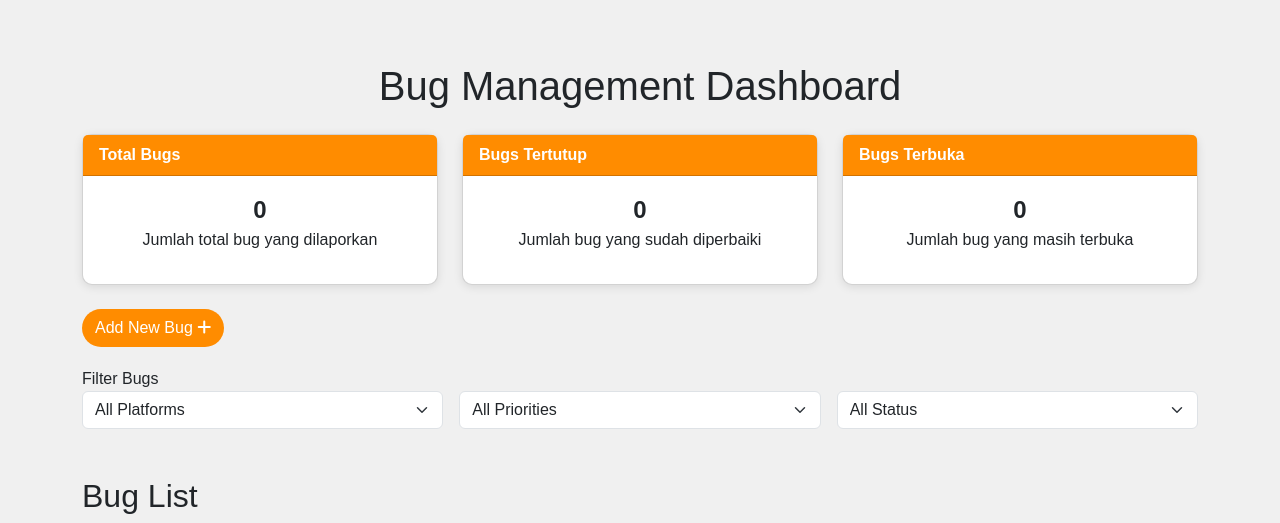
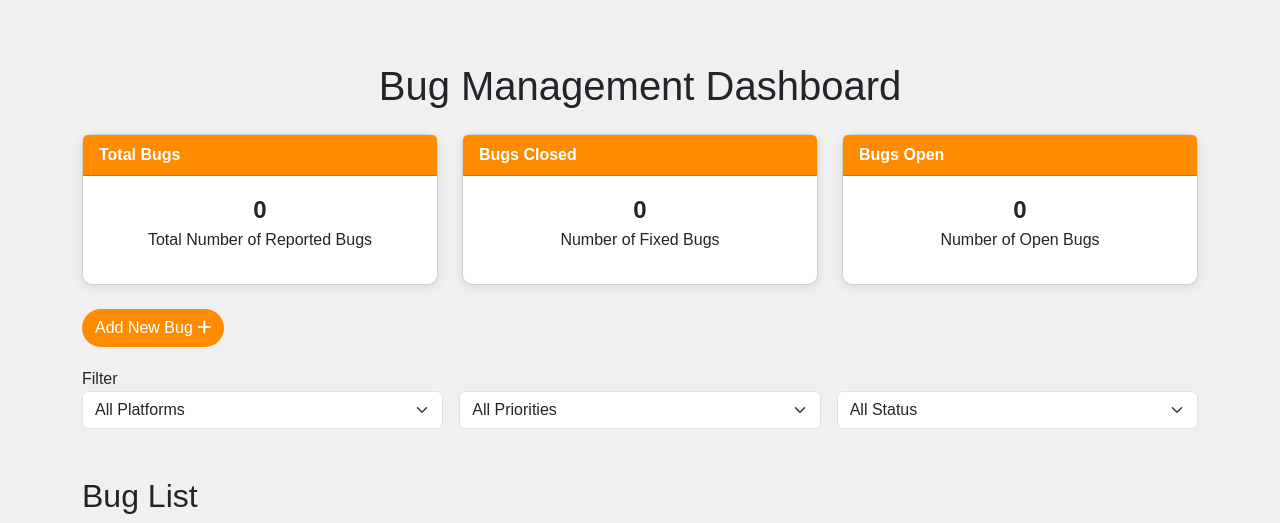
Before and after one commit to MagyenaTwo/project-bug-management, a Flask app: page / in a window 1280 px wide. Shown: the part 56-579 px from the top of the page. Run offline with Flask 3, Linux system fonts and the light colour scheme; data that the repository does not hold is empty; some libraries are stand-ins or nearby versions.

Commit message:
Update index.html

```diff
--- a/templates/index.html
+++ b/templates/index.html
@@ -178,25 +178,25 @@ body {
                     <div class="card-header">Total Bugs</div>
                     <div class="card-body text-center">
                         <span class="stats" id="total-bugs">0</span>
-                        <p>Jumlah total bug yang dilaporkan</p>
+                        <p>Total Number of Reported Bugs</p>
                     </div>
                 </div>
             </div>
             <div class="col-md-4">
                 <div class="card mb-4">
-                    <div class="card-header">Bugs Tertutup</div>
+                    <div class="card-header">Bugs Closed</div>
                     <div class="card-body text-center">
                         <span class="stats" id="closed-bugs">0</span>
-                        <p>Jumlah bug yang sudah diperbaiki</p>
+                        <p>Number of Fixed Bugs</p>
                     </div>
                 </div>
             </div>
             <div class="col-md-4">
                 <div class="card mb-4">
-                    <div class="card-header">Bugs Terbuka</div>
+                    <div class="card-header">Bugs Open</div>
                     <div class="card-body text-center">
                         <span class="stats" id="open-bugs">0</span>
-                        <p>Jumlah bug yang masih terbuka</p>
+                        <p>Number of Open Bugs</p>
                     </div>
                 </div>
             </div>
@@ -206,7 +206,7 @@ body {
         <!-- Filter Section -->
 
 <div class="filter-container mb-4">
-    <div class="filter-title">Filter Bugs</div>
+    <div class="filter-title">Filter</div>
     <div class="row g-3">
         <div class="col-md-4">
             <select id="filter-platform" class="form-select">
```
